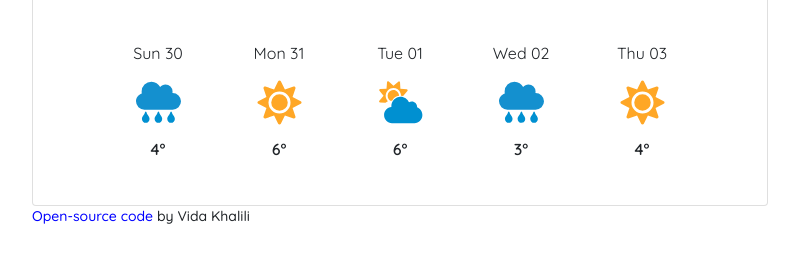
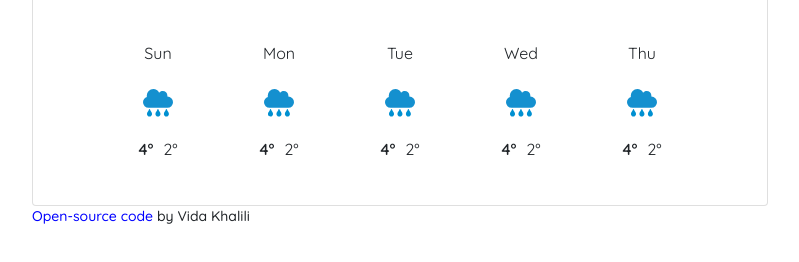
Before and after one commit to vida-khalili/Weather-App, a plain HTML site: page index.html in a window 1280 px wide. Shown: the part 198-460 px from the top of the page, without its empty margins (240-1039 px from the left). Drawn offline with nearby package versions, Linux system fonts and the light colour scheme; no server answers.

Commit message:
Weather Forecast section
the Forecast elements were removed from HTML and added to JS (with fake data, no API for forecast yet)

```diff
--- a/index.html
+++ b/index.html
@@ -85,56 +85,7 @@
                   <p class="todayExtra" id="humidity"></p>
                 </div>
               </div>
-
-              <div class="row">
-                <div class="col-md-1"></div>
-                <div class="col-md-2">
-                  <p class="dayX">
-                    Sun 30 <br />
-                    <img src="imgs/rain.svg" alt="rain" /><br /><span
-                      class="dayXtemp"
-                      >4°</span
-                    >
-                  </p>
-                </div>
-                <div class="col-md-2">
-                  <p class="dayX">
-                    Mon 31<br />
-                    <img src="imgs/sunny.svg" alt="sunny" /><br /><span
-                      class="dayXtemp"
-                      >6°</span
-                    >
-                  </p>
-                </div>
-                <div class="col-md-2">
-                  <p class="dayX">
-                    Tue 01<br />
-                    <img src="imgs/cloudy.svg" alt="partly cloudy" /><br /><span
-                      class="dayXtemp"
-                      >6°</span
-                    >
-                  </p>
-                </div>
-                <div class="col-md-2">
-                  <p class="dayX">
-                    Wed 02<br />
-                    <img src="imgs/rain.svg" alt="rain" /><br /><span
-                      class="dayXtemp"
-                      >3°</span
-                    >
-                  </p>
-                </div>
-                <div class="col-md-2">
-                  <p class="dayX">
-                    Thu 03<br />
-                    <img src="imgs/sunny.svg" alt="sunny" /><br /><span
-                      class="dayXtemp"
-                      >4°</span
-                    >
-                  </p>
-                </div>
-                <div class="col-md-1"></div>
-              </div>
+              <div id="forecast"></div>
             </div>
           </div>
           <p class="footer">
--- a/src/main.css
+++ b/src/main.css
@@ -98,13 +98,22 @@ a:hover {
 }
 
 .dayX img {
-  width: 45px;
+  width: 30px;
 }
 
-.dayXtemp {
+.dayXtemp_max {
   font-weight: 600;
+  margin-right: 10px;
 }
 
+.dayXtemp_min{
+font-weight: 400;
+
+}
+.weather_forecast{
+  justify-content: center;
+  align-items: center;
+}
 .footer {
   font-weight: 500;
   font-size: 14px;
--- a/src/script.js
+++ b/src/script.js
@@ -21,6 +21,28 @@ function showResult(response) {
     "src",
     `imgs/icons/icon_${response.data.weather[0].icon}.svg`
   );
+}
+function displayForecast() {
+  let forecastElement = document.querySelector("#forecast");
+  let forecastHTML = `<div class="row weather_forecast">`;
+  let days = ["Sun", "Mon", "Tue", "Wed", "Thu"];
+  days.forEach(function (day) {
+    forecastHTML =
+      forecastHTML +
+      `
+                <div class="col-md-2">
+                  <p class="dayX">
+                    ${day} <br />
+                    <img src="imgs/rain.svg" alt="rain" /><br />
+                    <span class="dayXtemp_max">4°</span
+                    ><span class="dayXtemp_min">2°</span>
+                  </p>
+                </div>
+              `;
+  });
+
+  forecastHTML = forecastHTML + `</div>`;
+  forecastElement.innerHTML = forecastHTML;
 }
 
 function displayFahrenheit(event) {
@@ -97,3 +119,4 @@ let celsiusLink = document.querySelector("#unit-c");
 celsiusLink.addEventListener("click", displayCelsius);
 
 searchDefault("Tehran");
+displayForecast();
```
